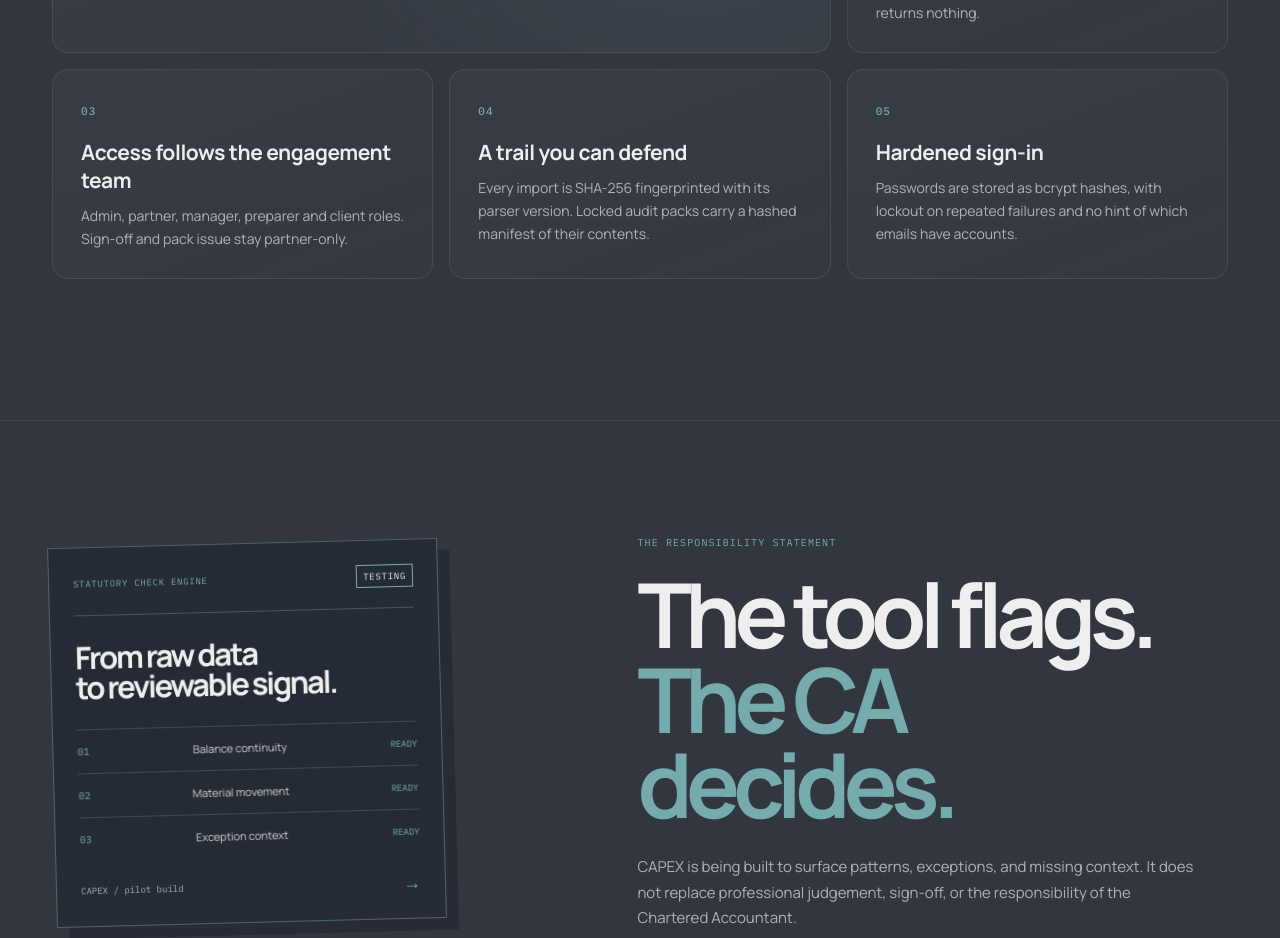
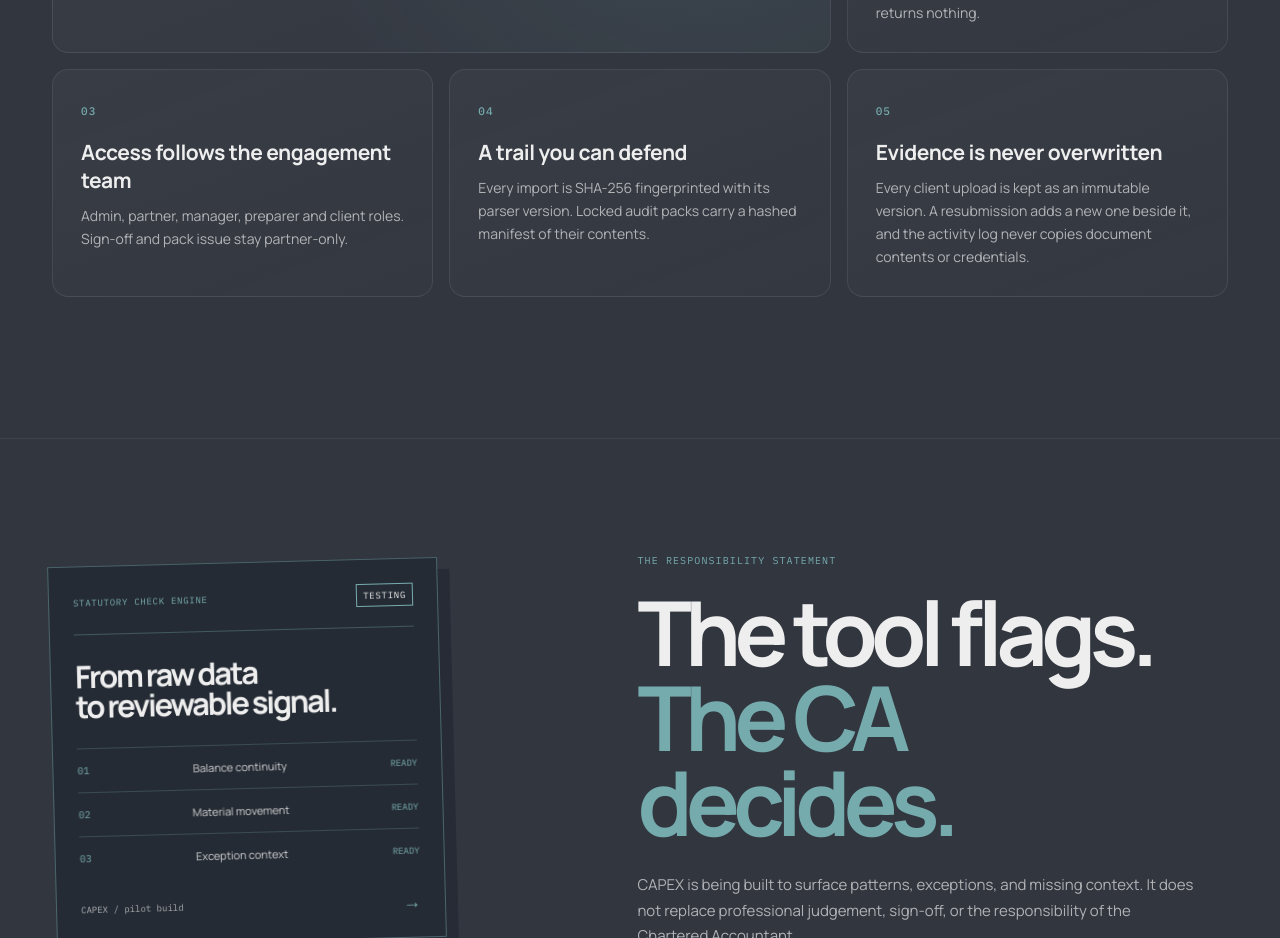
Before and after one commit to AdityaNayak12/CApex-landing, a Next.js app: page / in a window 1280 px wide. Shown: the part 3900-4838 px from the top of the page. Built offline with nearby package versions, Linux system fonts and the light colour scheme.

Commit message:
feat: swap generic sign-in card for immutable evidence versions
Co-Authored-By: Claude Opus 5.5 <noreply@anthropic.com>

```diff
--- a/components/SecuritySection.tsx
+++ b/components/SecuritySection.tsx
@@ -13,7 +13,7 @@ const pillars = [
   ["Each firm is sealed off", "Data is isolated per organisation. A request for another firm's engagement, evidence or pack returns nothing."],
   ["Access follows the engagement team", "Admin, partner, manager, preparer and client roles. Sign-off and pack issue stay partner-only."],
   ["A trail you can defend", "Every import is SHA-256 fingerprinted with its parser version. Locked audit packs carry a hashed manifest of their contents."],
-  ["Hardened sign-in", "Passwords are stored as bcrypt hashes, with lockout on repeated failures and no hint of which emails have accounts."],
+  ["Evidence is never overwritten", "Every client upload is kept as an immutable version. A resubmission adds a new one beside it, and the activity log never copies document contents or credentials."],
 ];
 
 export default function SecuritySection() {
```
